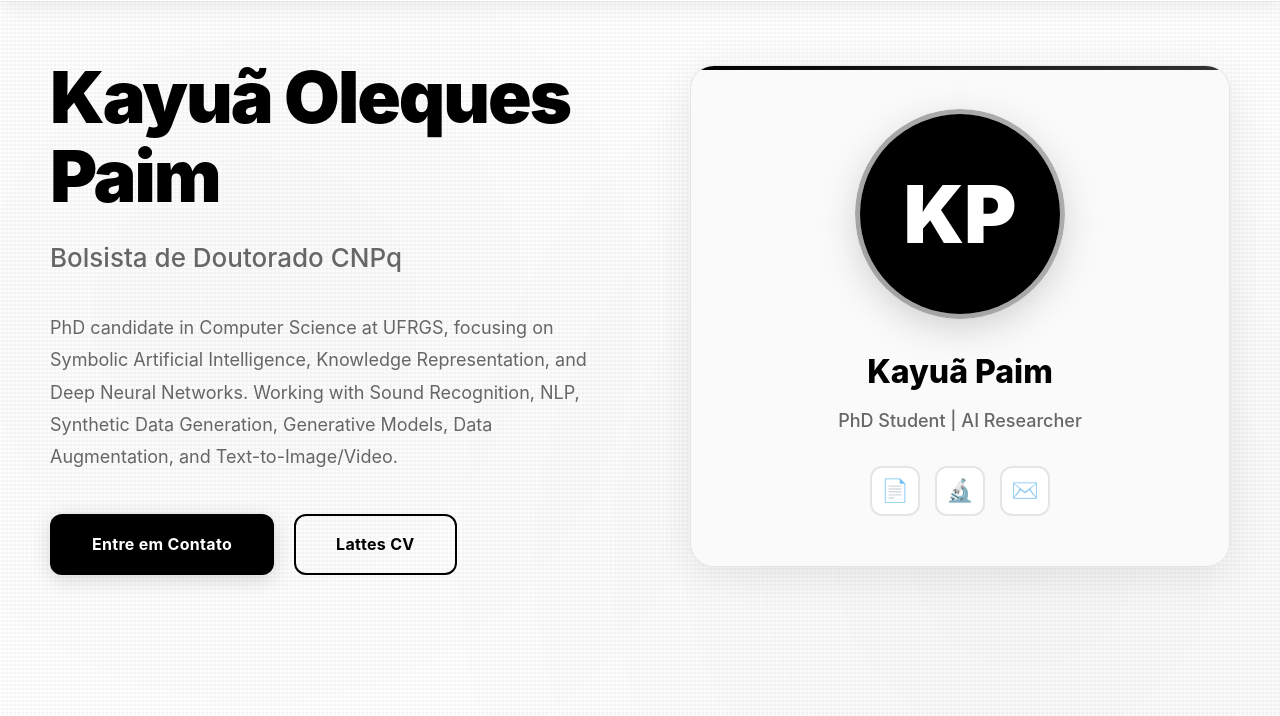
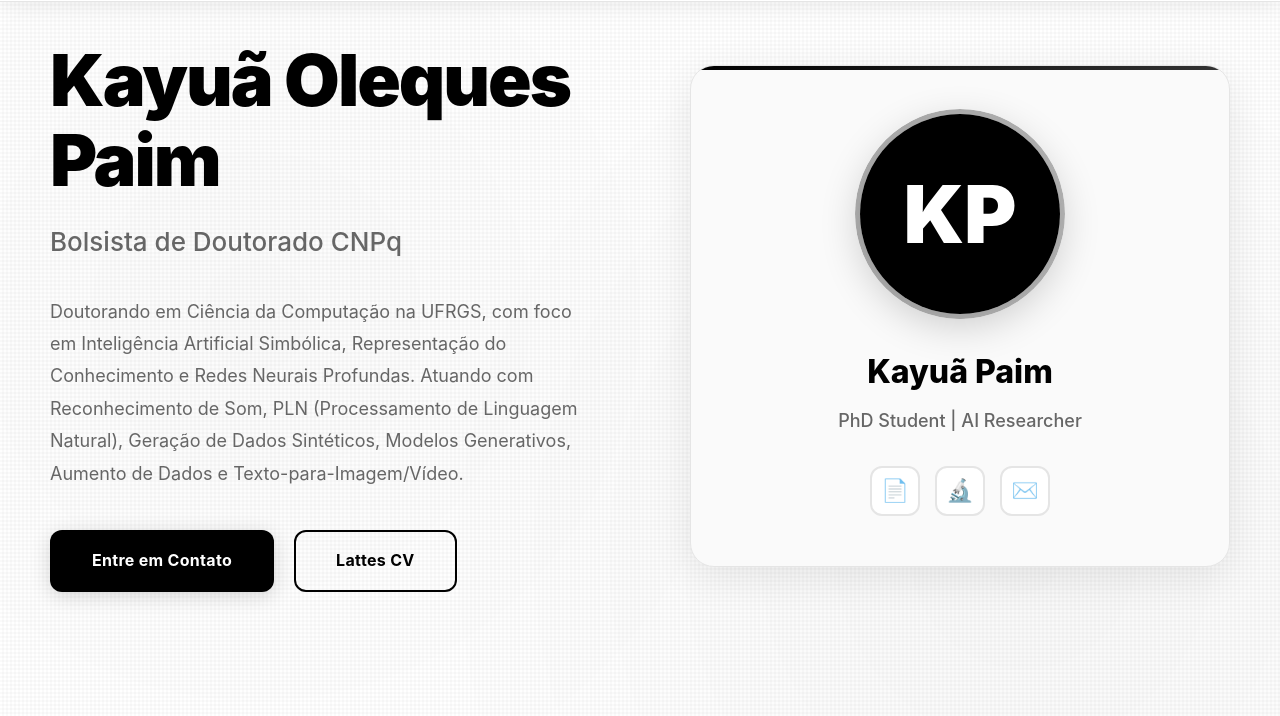
Before and after one commit to kayua/kayua.github.io, a plain HTML site: page index.html in a window 1280 px wide. Shown: the part 84-800 px from the top of the page. Drawn offline with Linux system fonts and the light colour scheme.

Commit message:
Update index.html

```diff
--- a/index.html
+++ b/index.html
@@ -988,7 +988,7 @@
                 <div class="hero-text">
                     <h1>Kayuã Oleques Paim</h1>
                     <p class="subtitle">Bolsista de Doutorado CNPq</p>
-                    <p>PhD candidate in Computer Science at UFRGS, focusing on Symbolic Artificial Intelligence, Knowledge Representation, and Deep Neural Networks. Working with Sound Recognition, NLP, Synthetic Data Generation, Generative Models, Data Augmentation, and Text-to-Image/Video.</p>
+                    <p>Doutorando em Ciência da Computação na UFRGS, com foco em Inteligência Artificial Simbólica, Representação do Conhecimento e Redes Neurais Profundas. Atuando com Reconhecimento de Som, PLN (Processamento de Linguagem Natural), Geração de Dados Sintéticos, Modelos Generativos, Aumento de Dados e Texto-para-Imagem/Vídeo.</p>
                     <div class="cta-buttons">
                         <a href="#contact" class="btn btn-primary">Entre em Contato</a>
                         <a href="http://lattes.cnpq.br/1764844070010969" target="_blank" class="btn btn-secondary">Lattes CV</a>
```
